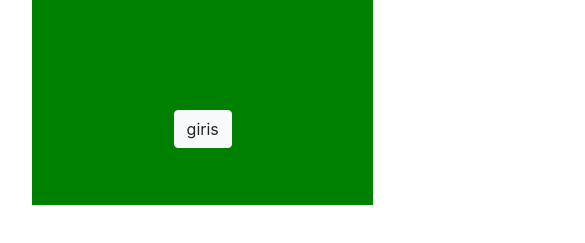
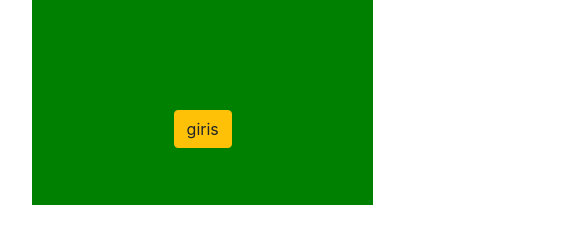
Before and after one commit to kamrann34/sekil, a plain HTML site: page index.html in a window 1280 px wide. Shown: the part 445-688 px from the top of the page, 96-681 px from the left. Drawn offline with nearby package versions, Linux system fonts and the light colour scheme.

Commit message:
btn yenilendi

```diff
--- a/index.html
+++ b/index.html
@@ -25,7 +25,7 @@
       <div class="giris">
         <h1>Xos Gelmisiniz</h1>
         <p>bizimle elaqe ucun sexsi melumatlarinizi qeyd edin</p>
-        <button class="btn btn-light">giris</button>
+        <button class="btn btn-warning">giris</button>
       </div>
 
       <div class="hisse-2">
```
